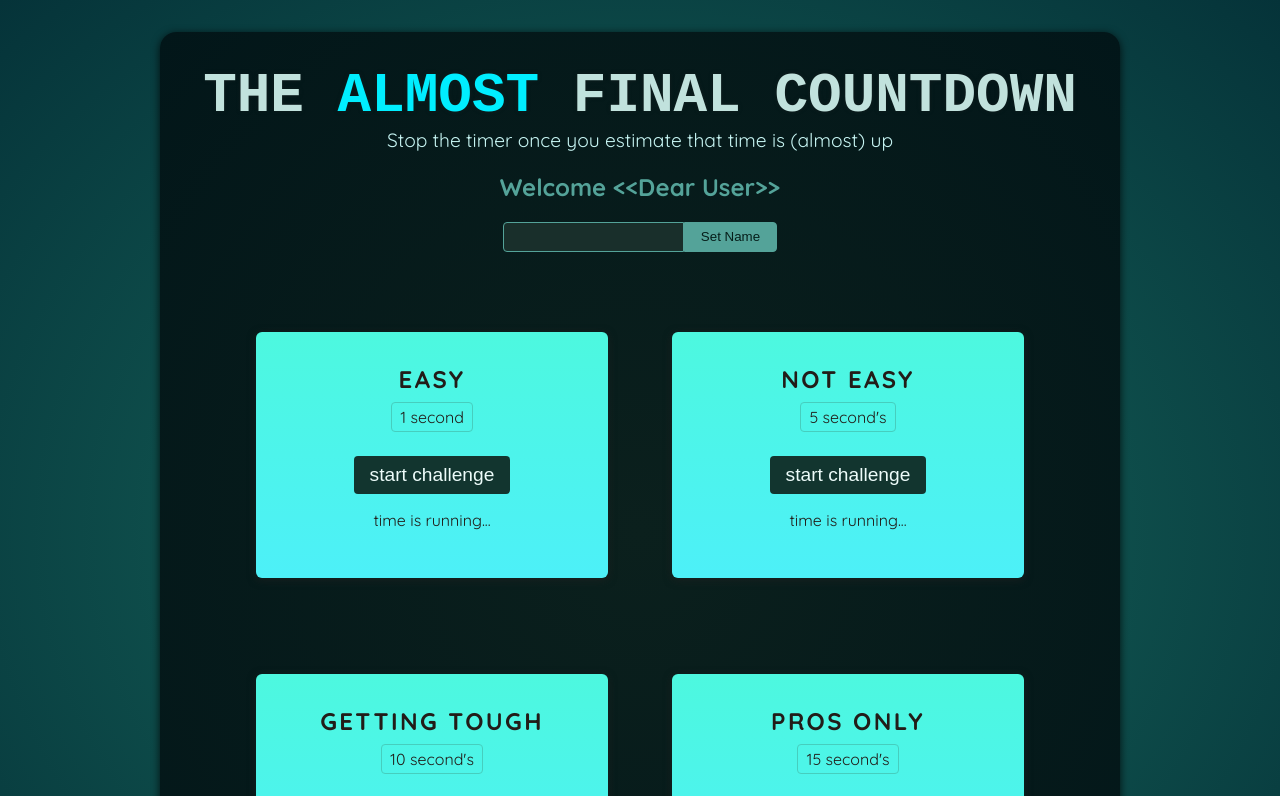
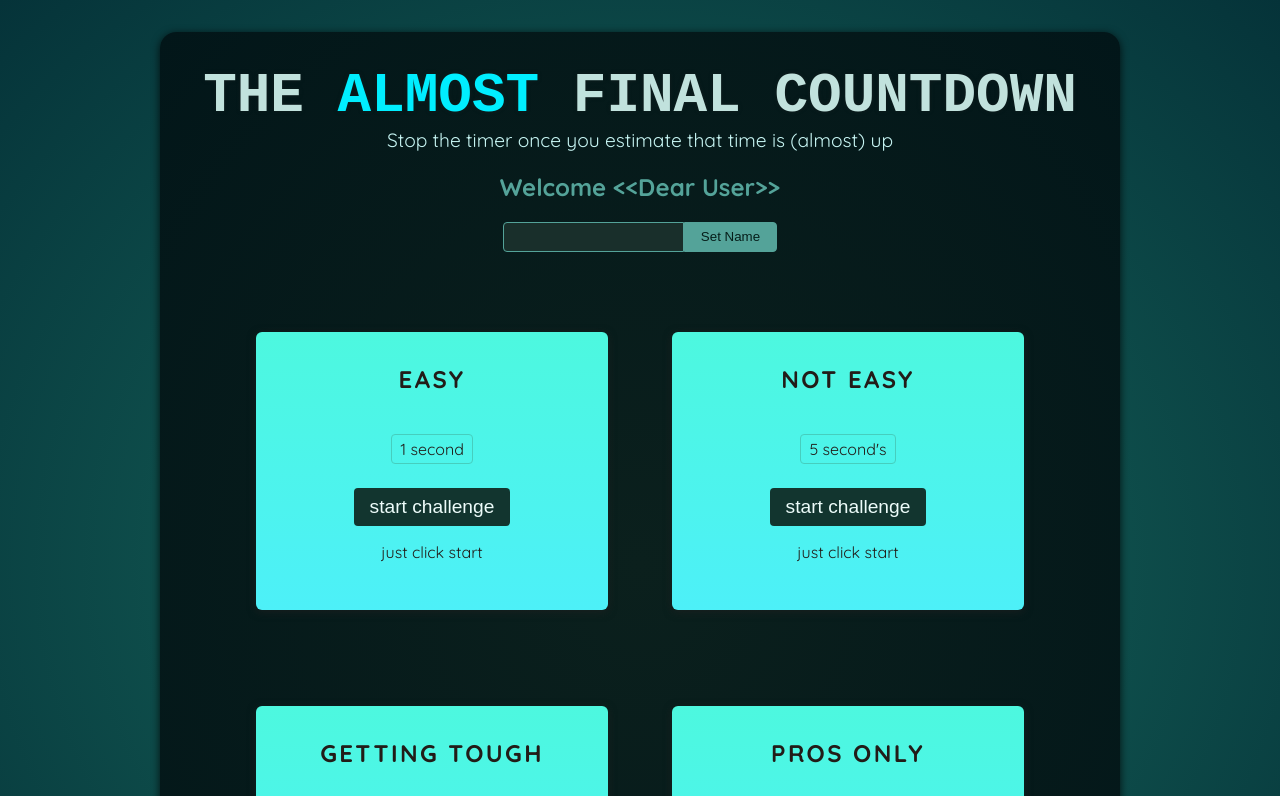
Before and after one commit to sadeghshokhan/stopwatch-challange, a React (Vite) app: page / in a window 1280 px wide. Shown: the top 796 px of the page. Built offline with nearby package versions, Linux system fonts and the light colour scheme; a web font is replaced by a local one.

Commit message:
wrote some logic of TimerChallenge.jsx for stop & start perpose

```diff
--- a/src/components/TimerChallenge.jsx
+++ b/src/components/TimerChallenge.jsx
@@ -1,15 +1,35 @@
+import { useRef, useState } from "react"
+
 export default function TimerChallenge({title , targetTime}){
+    const [timerExpired , setTimerExpired] = useState(false);
+    const [timerStarted , setTimerStarted] = useState(false);
+    const timer = useRef()
+
+
+    function handleStartClick(){
+    timer.current = setTimeout(() => {
+        setTimerExpired(true);
+    }, targetTime * 1000 );
+
+    setTimerStarted(true);
+    }
+
+    function handleStopClick(){
+        clearTimeout(timer.current)
+    }
+
     return (
         <section className= "challenge">
             <h2>{title}</h2>
+            <p>{timerExpired && "you lost!"}</p>
             <p className="challenge-time">
                 {targetTime} second{targetTime > 1 ? "'s" : ""}
             </p>
-            <button>
-                start challenge
+            <button onClick={timerStarted ? handleStopClick : handleStartClick}>
+                {timerStarted ? "stop challenge" : "start challenge"}
             </button>
-            <p className="">
-                time is running...
+            <p className={timerStarted ? "active" : undefined}>
+                {timerStarted ? "time is running..."  : "just click start"}
             </p>
         </section>
     )
```
